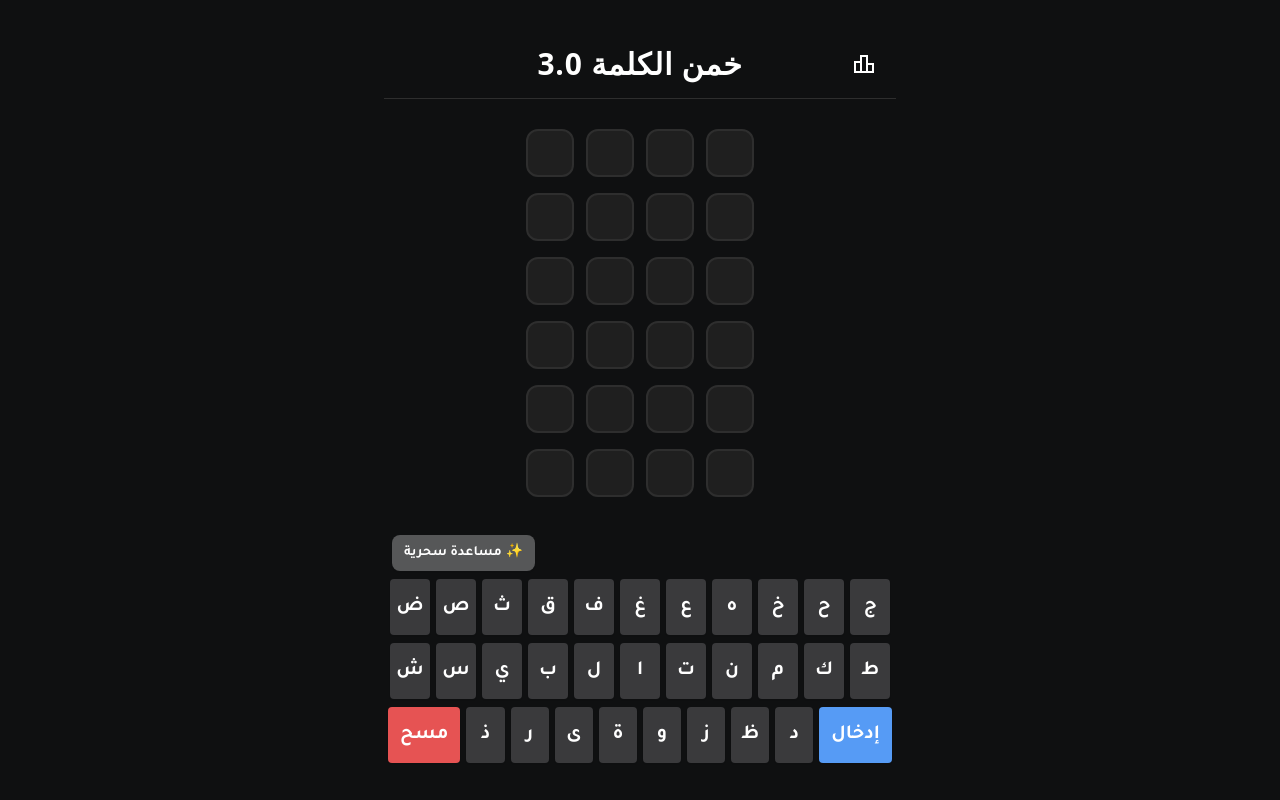
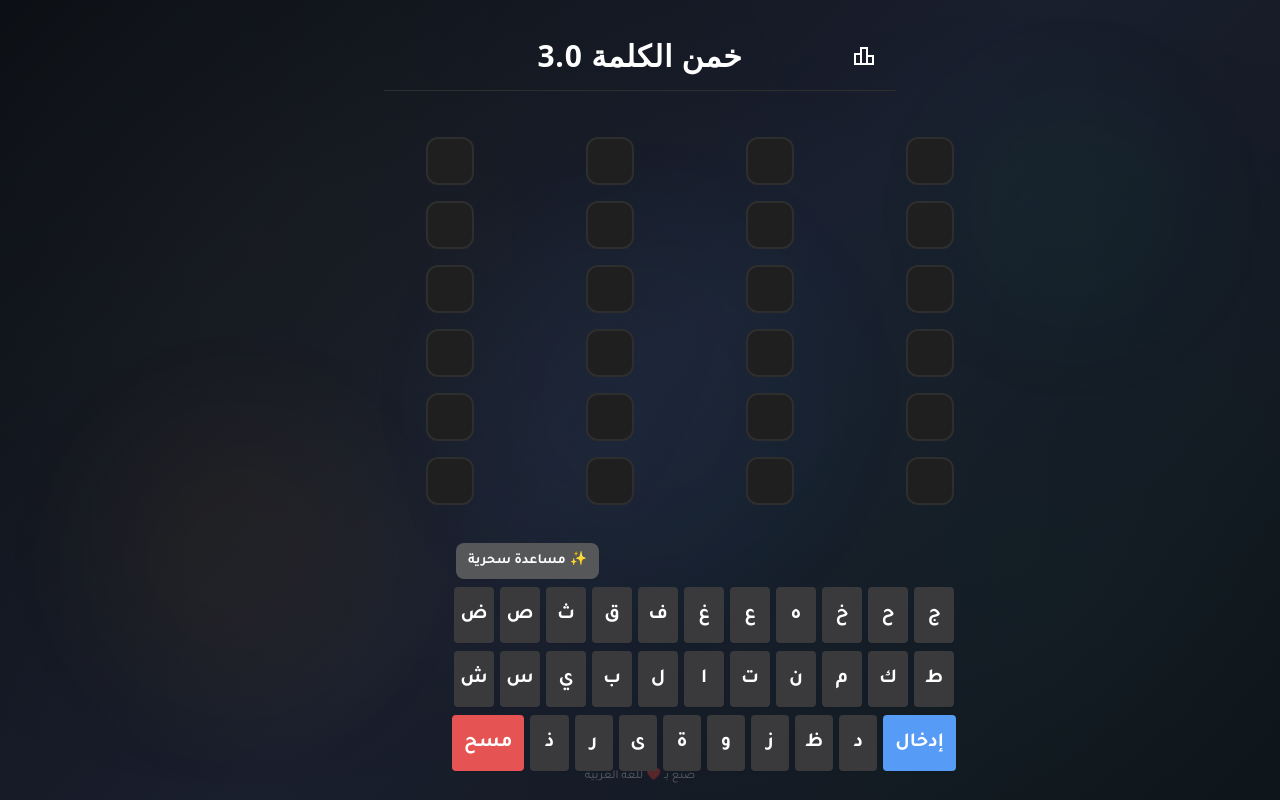
Before and after one commit to kaledh4/GAME_WORD, a React (Create React App) app: page / in a window 1280 px wide. Built offline with nearby package versions, Linux system fonts and the light colour scheme.

Commit message:
Enhance App component with animations and styling
Added animated background elements and enhanced styling for the game container.

```diff
--- a/src/App.tsx
+++ b/src/App.tsx
@@ -2,6 +2,7 @@ import { useState } from "react";
 import Game from "./components/Game";
 import Header from "./components/Header";
 import Modal from "./components/Modal";
+
 function App() {
   const [gameId, setGameId] = useState(0);
   const [wordColors, setWordColors] = useState<Array<any>>([]);
@@ -18,8 +19,20 @@ function App() {
   };
 
   return (
-    <div className="w-full relative mx-auto flex flex-col items-center justify-center min-h-screen bg-game-bg text-white overflow-hidden pt-4 safe-top">
+    <div className="w-full relative mx-auto flex flex-col items-center justify-center min-h-screen text-white overflow-hidden pt-4 safe-top">
+      {/* Animated Background Elements */}
+      <div className="absolute inset-0 overflow-hidden pointer-events-none">
+        <div className="absolute top-20 right-20 w-64 h-64 bg-emerald-500/5 rounded-full blur-3xl animate-pulse"></div>
+        <div className="absolute bottom-20 left-20 w-80 h-80 bg-amber-500/5 rounded-full blur-3xl animate-pulse" style={{ animationDelay: '1s' }}></div>
+        <div className="absolute top-1/2 left-1/2 transform -translate-x-1/2 -translate-y-1/2 w-96 h-96 bg-blue-500/5 rounded-full blur-3xl animate-pulse" style={{ animationDelay: '2s' }}></div>
+      </div>
+
+      {/* Main Content */}
+      <div className="relative z-10 w-full flex flex-col items-center">
         <Header closeModal={closeModal} setCloseModal={setCloseModal} />
+
+        {/* Game Container with Enhanced Styling */}
+        <div className="w-full max-w-2xl px-4 mt-4">
           <Game
             key={gameId}
             wordColors={wordColors}
@@ -29,6 +42,9 @@ function App() {
             onNewGame={handleNewGame}
             onMagicHelpUsed={() => setUsedMagicHelp(true)}
           />
+        </div>
+      </div>
+
       <Modal
         gameResult={gameResult}
         data={wordColors}
@@ -37,6 +53,11 @@ function App() {
         onNewGame={handleNewGame}
         usedMagicHelp={usedMagicHelp}
       />
+
+      {/* Decorative Footer Element */}
+      <div className="absolute bottom-4 text-center text-xs text-white/30 font-light">
+        <p>صُنع بـ ❤️ للغة العربية</p>
+      </div>
     </div>
   );
 }
```
Lines whose indentation alone changed are shown as unchanged.
